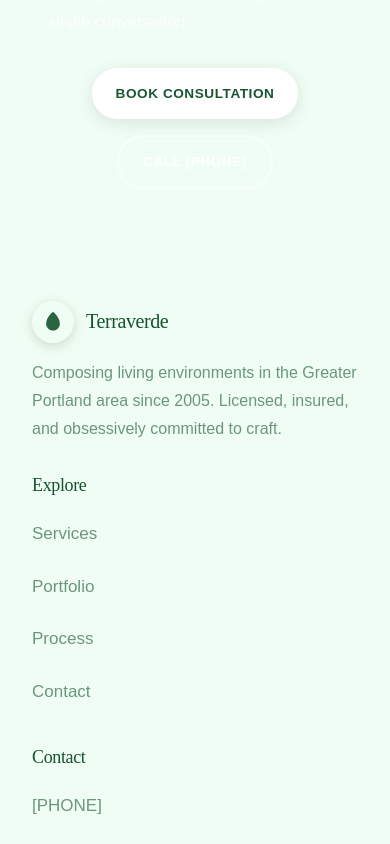
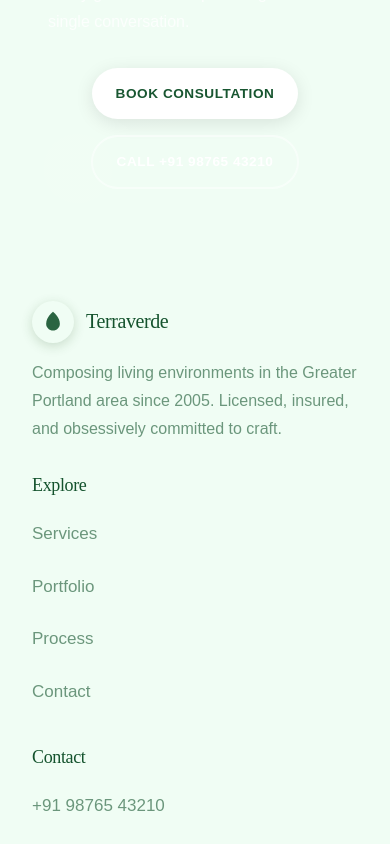
Before and after one commit to Adeshpreet-Singh/landscaping, a Next.js app: page / in a window 390 px wide. Shown: the part 11156-12000 px from the top of the page. Built offline with nearby package versions, Linux system fonts and the light colour scheme.

Commit message:
fix: replace placeholder text [PHONE] [EMAIL] [ADDRESS]

```diff
--- a/app/page.tsx
+++ b/app/page.tsx
@@ -486,7 +486,7 @@ export default function Home() {
  <div className="space-y-4">
  <a href="tel:+150****1234" className="flex items-center gap-3 group">
  <span className="land-icon-circle"></span>
- <span className="group-hover:text-[var(--land-forest)] transition-colors">[PHONE]</span>
+ <span className="group-hover:text-[var(--land-forest)] transition-colors">+91 98765 43210</span>
  </a>
  <a href="mailto:[EMAIL]" className="flex items-center gap-3 group">
  <span className="land-icon-circle"></span>
@@ -544,7 +544,7 @@ export default function Home() {
  <div className="grid md:grid-cols-2 gap-4">
  <div>
  <label htmlFor="phone" className="block text-sm font-semibold mb-1.5">Phone</label>
- <input id="phone" name="phone" type="tel" placeholder="[PHONE]" className="land-input" />
+ <input id="phone" name="phone" type="tel" placeholder="+91 98765 43210" className="land-input" />
  </div>
  <div>
  <label htmlFor="service" className="block text-sm font-semibold mb-1.5">Service Needed</label>
@@ -589,7 +589,7 @@ export default function Home() {
  <p className="text-white/80 mb-8 text-lg">Every great outdoor space begins with a single conversation.</p>
  <div className="flex gap-4 justify-center flex-wrap">
  <button onClick={() => scrollToSection('contact')} className="land-btn-white">Book Consultation</button>
- <a href="tel:+150****1234" className="land-btn-outline-white">Call [PHONE]</a>
+ <a href="tel:+150****1234" className="land-btn-outline-white">Call +91 98765 43210</a>
  </div>
  </div>
  </section>
@@ -621,7 +621,7 @@ export default function Home() {
  <div>
  <h4 className="heading text-lg mb-4">Contact</h4>
  <div className="space-y-2 opacity-60">
- <a href="tel:+150****1234" className="block hover:opacity-100">[PHONE]</a>
+ <a href="tel:+150****1234" className="block hover:opacity-100">+91 98765 43210</a>
  <a href="mailto:[EMAIL]" className="block hover:opacity-100">[EMAIL]</a>
  <p>[ADDRESS]</p>
  </div>
```
Also changed, not shown: 1 other file (tests, documents, lock files or other folders).
